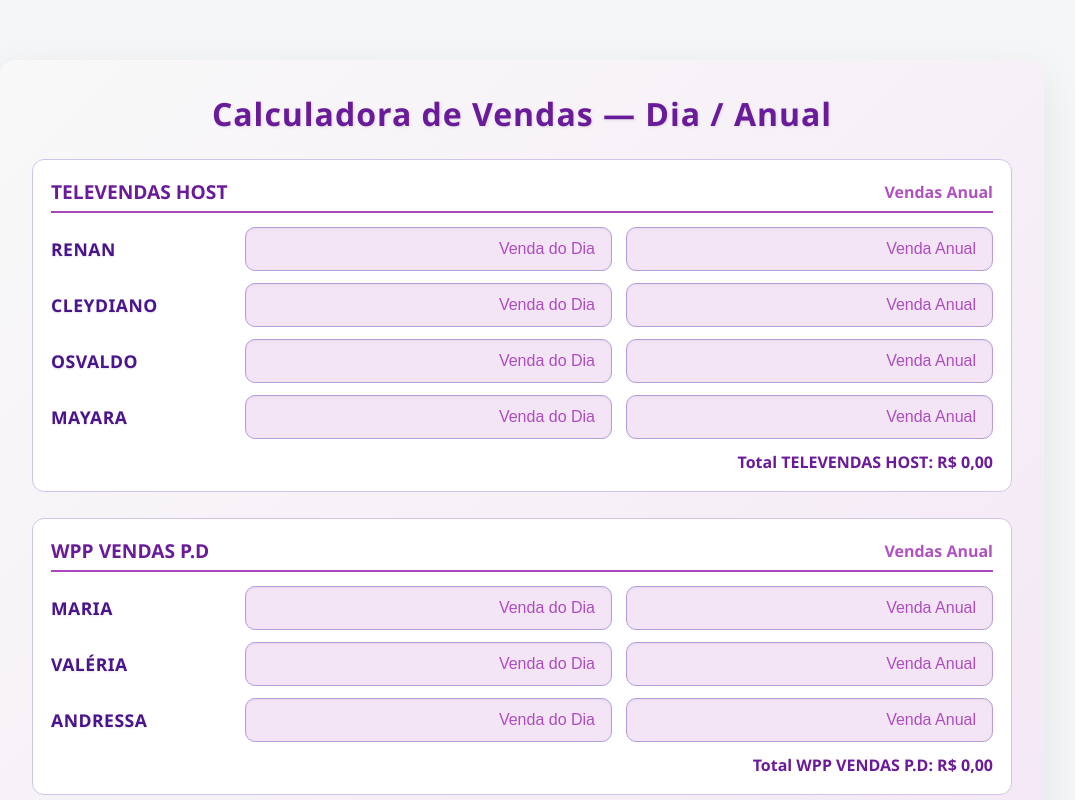
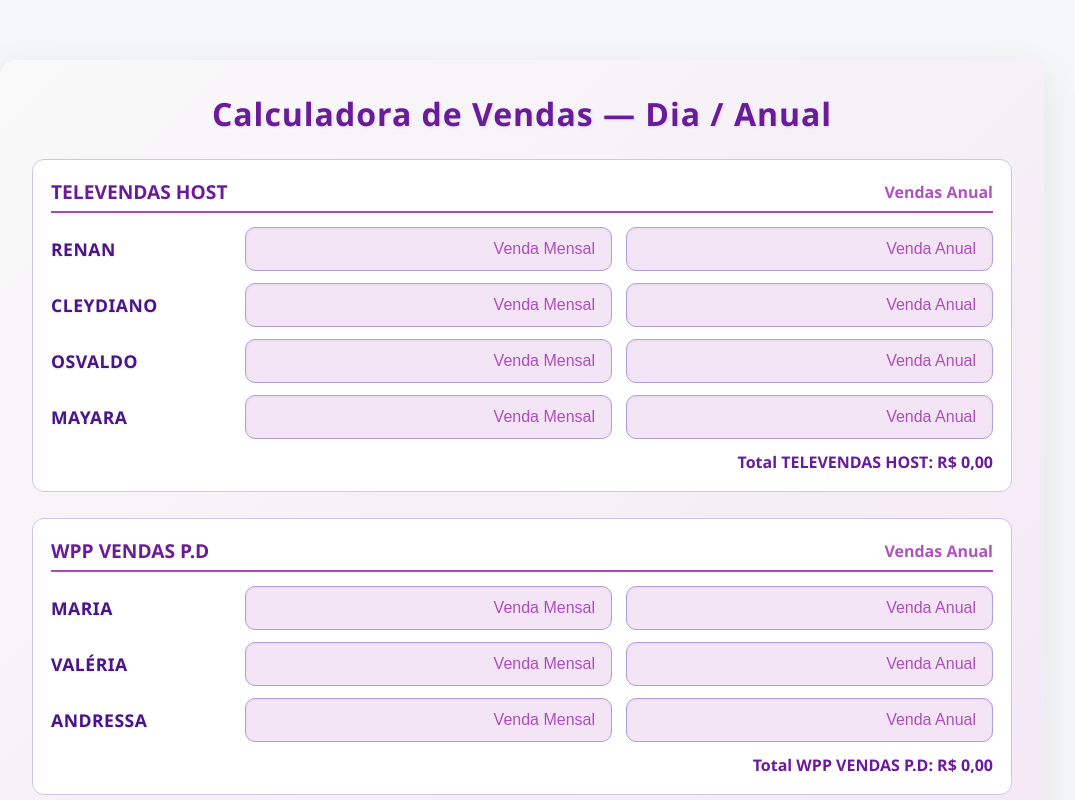
Before and after one commit to RenanCamargooo/TabelaTP, a React (Create React App) app: page / in a window 1280 px wide. Shown: the top 800 px of the page, without its empty margins (118-1193 px from the left). Built offline with nearby package versions, Linux system fonts and the light colour scheme.

Commit message:
vendamensal

```diff
--- a/src/App.jsx
+++ b/src/App.jsx
@@ -108,7 +108,7 @@ export default function App() {
                     <input
                       type="text"
                       inputMode="decimal"
-                      placeholder="Venda do Dia"
+                      placeholder="Venda Mensal" // Alterado
                       value={valores[nome].dia}
                       onChange={e => handleChange(nome, 'dia', e.target.value)}
                       onBlur={e => {
```
